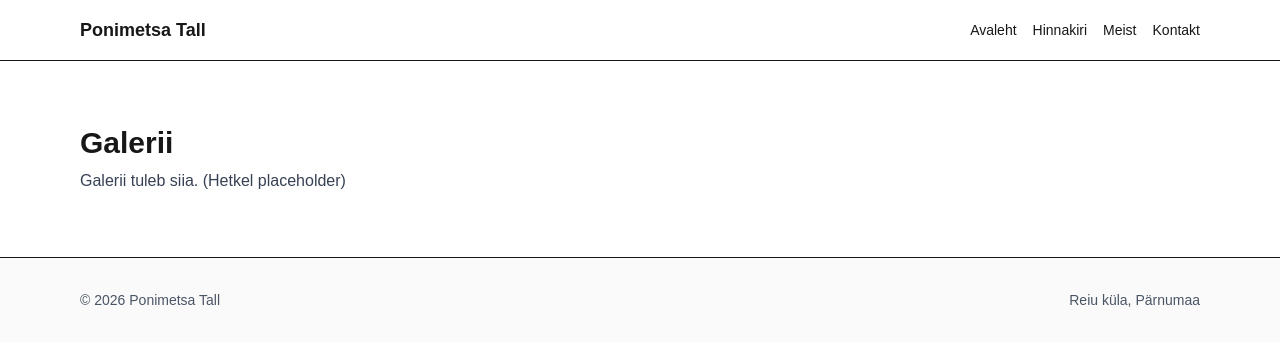
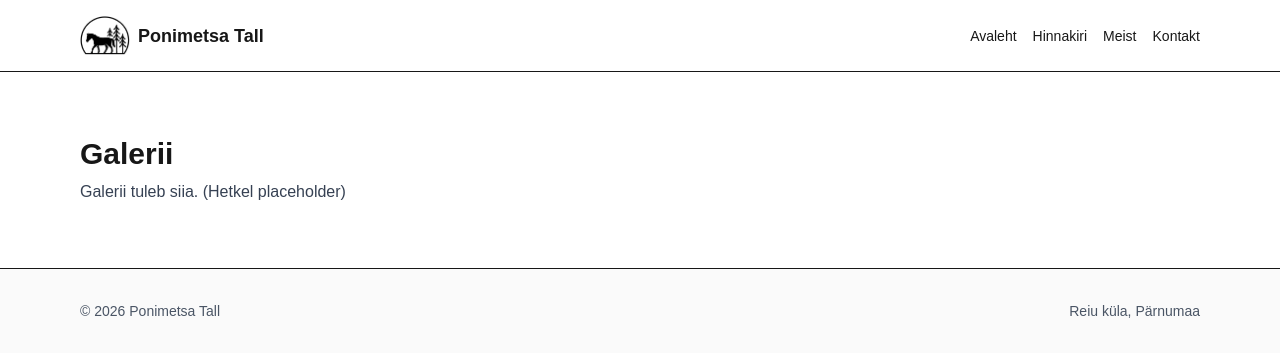
Before and after one commit to IlvesPriit/ponimetsa-web, a Next.js app: page /gallery in a window 1280 px wide. Shown: the top 354 px of the page. Built offline with nearby package versions, Linux system fonts and the light colour scheme.

Commit message:
logo headerisse

```diff
--- a/components/site/Header.tsx
+++ b/components/site/Header.tsx
@@ -1,6 +1,7 @@
 "use client";
 
 import Link from "next/link";
+import Image from "next/image";
 import { useState } from "react";
 
 export function Header() {
@@ -9,8 +10,15 @@ export function Header() {
   return (
     <header className="sticky top-0 z-50 bg-white/80 backdrop-blur dark:bg-black/80 border-b">
       <div className="mx-auto max-w-6xl px-4 py-4 flex items-center justify-between">
-        <Link href="/" className="text-lg font-semibold">
-          Ponimetsa Tall
+        <Link href="/" className="flex items-center gap-2 text-lg font-semibold">
+          <Image
+            src="/images/logo.png"
+            alt="Ponimetsa Tall logo"
+            width={50}
+            height={50}
+            className="rounded-sm"
+          />
+          <span>Ponimetsa Tall</span>
         </Link>
 
         <nav className="hidden md:flex gap-4 text-sm">
```
